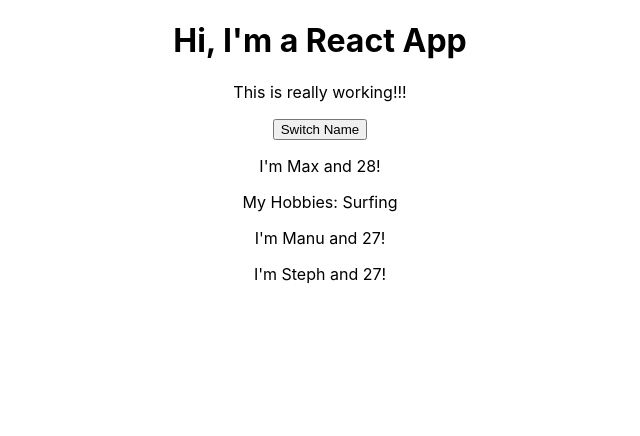
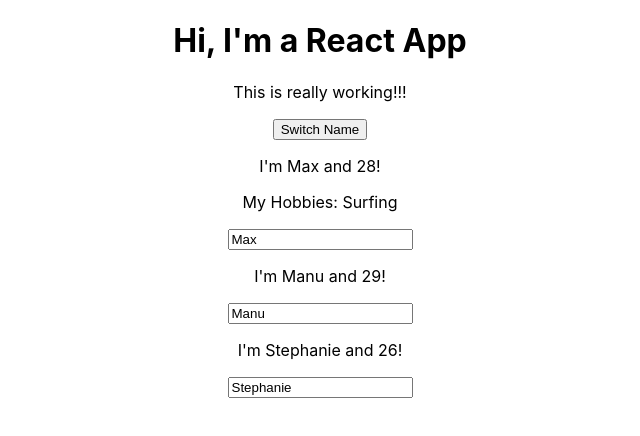
Before and after one commit to Jamie95187/udemy-react-course, a React (Create React App) app: page / in a window 1280 px wide. Shown: the top 436 px of the page, without its empty margins (320-960 px from the left). Built offline with nearby package versions, Linux system fonts and the light colour scheme.

Commit message:
feat: add event handle listener for name change

```diff
--- a/src/App.js
+++ b/src/App.js
@@ -1,40 +1,84 @@
-import React, { useState } from 'react';
-import logo from './logo.svg';
+import React, { Component } from 'react';
 import Person from './Person/Person';
 import './App.css';
 
+// Smart, stateful components
 // functional component using hooks
-const App = props => {
-  const [ personsState, setPersonsState ] = useState({
+// const App = props => {
+//
+// const [ personsState, setPersonsState ] = useState({
+//   persons: [
+//     {name: 'Max', age: 28},
+//     {name: 'Manu', age: 27},
+//     {name: 'Steph', age: 27}
+//   ],
+//   otherState: 'some other variable'
+// });
+//
+// const switchNameHandler = (newName) => {
+//   // console.log('Was Clicked!');
+//   // Don't do this: this.state.persons[0].name = "Maximilian";
+//   setPersonsState({ persons: [
+//     {name: newName, age: 29},
+//     {name: 'Manu', age: 28},
+//     {name: 'Steph', age: 28}
+//   ]
+//   });
+// };
+
+class App extends Component {
+
+  state = {
     persons: [
-      {name: 'Max', age: 28},
-      {name: 'Manu', age: 27},
-      {name: 'Steph', age: 27}
+      { name: 'Max', age: 28 },
+      { name: 'Manu', age: 29 },
+      { name: 'Stephanie', age: 26 }
     ],
-    otherState: 'some other variable'
-  });
+    otherState: 'some other value'
+  }
 
-  const switchNameHandler = () => {
-    // console.log('Was Clicked!');
-    // Don't do this: this.state.persons[0].name = "Maximilian";
-    setPersonsState({ persons: [
-      {name: 'Max', age: 29},
-      {name: 'Manu', age: 28},
-      {name: 'Steph', age: 28}
+  switchNameHandler = (newName) => {
+    // console.log('Was clicked!');
+    // DON'T DO THIS: this.state.persons[0].name = 'Maximilian';
+    this.setState( {
+      persons: [
+        { name: newName, age: 28 },
+        { name: 'Manu', age: 29 },
+        { name: 'Stephanie', age: 27 }
       ]
-    });
-  };
+    } )
+  }
 
+  nameChangedHandler = (event) => {
+    this.setState( {
+      persons: [
+        { name: 'Max', age: 28 },
+        { name: event.target.value, age: 29 },
+        { name: 'Stephanie', age: 26 }
+      ]
+    } )
+  }
+
+  render() {
     return (
       <div className="App">
         <h1>Hi, I'm a React App</h1>
         <p>This is really working!!!</p>
-      <button onClick={switchNameHandler}>Switch Name</button>
-      <Person name={personsState.persons[0].name} age={personsState.persons[0].age}>My Hobbies: Surfing</Person>
-      <Person name={personsState.persons[1].name} age={personsState.persons[1].age}/>
-      <Person name={personsState.persons[2].name} age={personsState.persons[2].age}/>
+        <button onClick={() => this.switchNameHandler('Maximilian!!')}>Switch Name</button>
+        <Person
+          name={this.state.persons[0].name}
+          age={this.state.persons[0].age}
+          click={this.switchNameHandler.bind(this, "Max!")}>My Hobbies: Surfing</Person>
+        <Person
+          name={this.state.persons[1].name}
+          age={this.state.persons[1].age}
+          changed={this.nameChangedHandler}/>
+        <Person
+          name={this.state.persons[2].name}
+          age={this.state.persons[2].age}/>
       </div>
     )
+  };
 }
 
 export default App;
--- a/src/Person/Person.js
+++ b/src/Person/Person.js
@@ -1,10 +1,13 @@
 import React from 'react';
+
+// Presentational, stateless, dumb component should have more than stateful components
 
 const person = (props) => {
   return (
-    <div>
-      <p>I'm {props.name} and {props.age}!</p>
+    <div >
+      <p onClick={props.click}>I'm {props.name} and {props.age}!</p>
       <p>{props.children}</p>
+      <input type='text' onChange={props.changed} value={props.name}/>
     </div>
   )
 }
```
Lines whose indentation alone changed are shown as unchanged.
